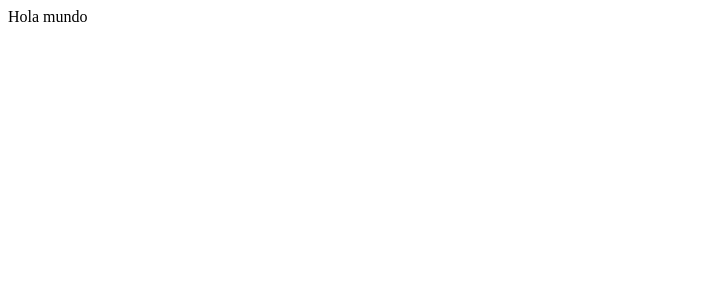
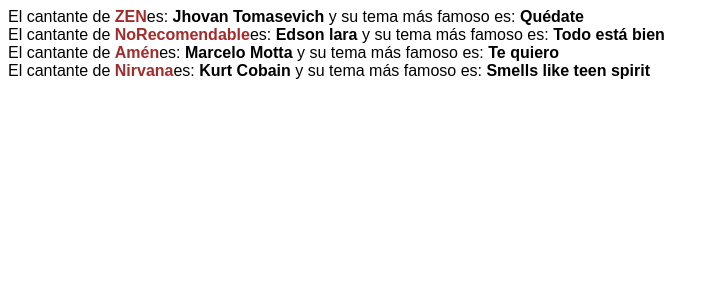
Before and after one commit to KevinHilario/bootcamp, a React (Create React App) app: page / in a window 1280 px wide. Shown: the top 300 px of the page, without its empty margins (0-719 px from the left). Built offline with nearby package versions, Linux system fonts and the light colour scheme.

Commit message:
[modificado] práctica de ejercicios, [agregado] estilos de app

```diff
--- /dev/null
+++ b/src/App.css
@@ -0,0 +1,7 @@
+* {
+    font-family: sans-serif;
+}
+
+.nombre--banda {
+    color: brown;
+}
--- a/src/App.js
+++ b/src/App.js
@@ -1,7 +1,42 @@
-function App() {
+import './App.css';
+
+function Bandas(props) {
   return (
     <div>
-      Hola mundo
+      El cantante de <b className='nombre--banda'>{props.banda}</b>
+       es: <b>{props.cantante} </b>
+      y su tema más famoso es: <b>{props.tema}</b>
+    </div>
+  );
+}
+
+function App() {
+  const zen = ['ZEN', 'Jhovan Tomasevich', 'Quédate'];
+  const nox = ['NoRecomendable', 'Edson lara', 'Todo está bien'];
+  const amen = ['Amén', 'Marcelo Motta', 'Te quiero'];
+  const nirvana = ['Nirvana', 'Kurt Cobain', 'Smells like teen spirit']
+  return (
+    <div>
+      <Bandas
+      banda={zen[0]}
+      cantante={zen[1]}
+      tema={zen[2]}
+      />
+      <Bandas
+      banda={nox[0]}
+      cantante={nox[1]}
+      tema={nox[2]}
+      />
+      <Bandas
+      banda={amen[0]}
+      cantante={amen[1]}
+      tema={amen[2]}
+      />
+      <Bandas
+      banda={nirvana[0]}
+      cantante={nirvana[1]}
+      tema={nirvana[2]}
+      />
     </div>
   );
 }
```
